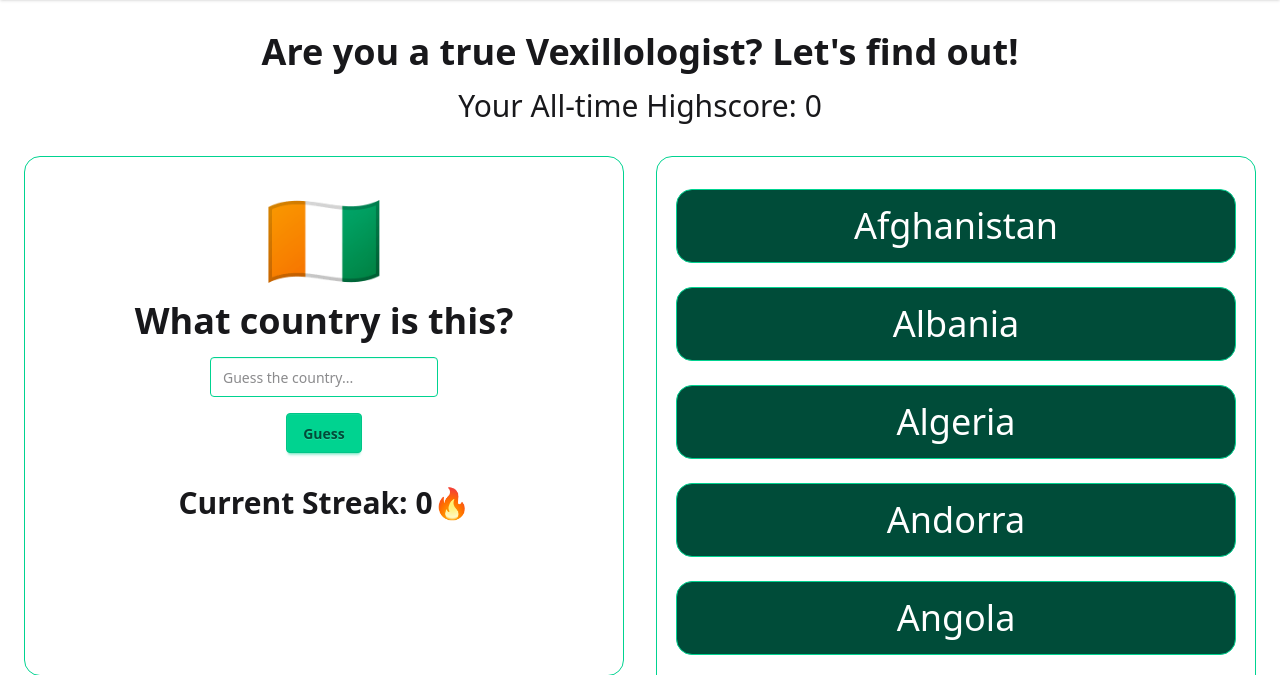
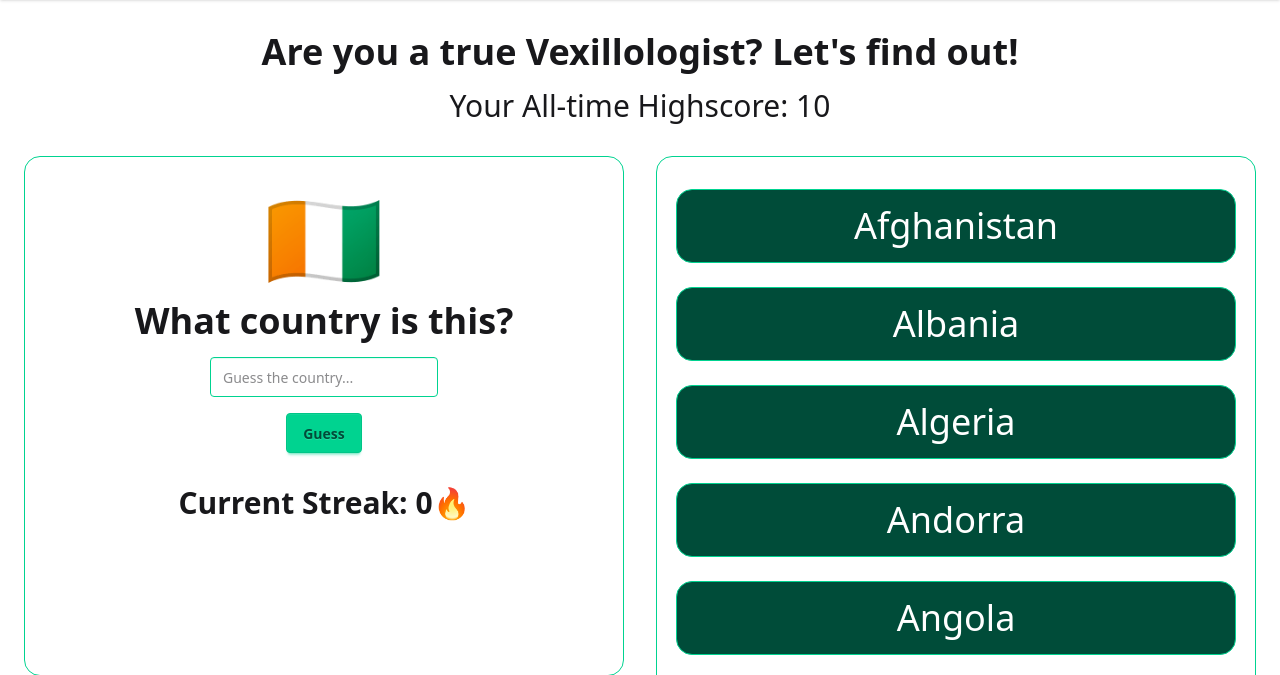
Before and after one commit to VictoryMa8/vexillology-quiz-v2, a Django app: page /quiz/ in a window 1280 px wide. Shown: the part 64-739 px from the top of the page. Run offline with Django 5.2, Linux system fonts and the light colour scheme; a user stored in the database is signed in; tables that the repository leaves empty hold one stand-in row (values such as "Sample post").

Commit message:
Added high score display

```diff
--- a/frontend/static/assets/styles/output.css
+++ b/frontend/static/assets/styles/output.css
@@ -11,7 +11,7 @@
     --color-white: #fff;
     --spacing: 0.25rem;
     --container-sm: 24rem;
-    --container-5xl: 64rem;
+    --container-4xl: 56rem;
     --text-lg: 1.125rem;
     --text-lg--line-height: calc(1.75 / 1.125);
     --text-xl: 1.25rem;
@@ -27,7 +27,6 @@
     --text-8xl: 6rem;
     --text-8xl--line-height: 1;
     --font-weight-medium: 500;
-    --font-weight-semibold: 600;
     --font-weight-bold: 700;
     --radius-lg: 0.5rem;
     --radius-2xl: 1rem;
@@ -2013,9 +2012,6 @@
   .z-1 {
     z-index: 1;
   }
-  .z-50 {
-    z-index: 50;
-  }
   .hero {
     display: grid;
     width: 100%;
@@ -2366,9 +2362,6 @@
   .h-6 {
     height: calc(var(--spacing) * 6);
   }
-  .h-8 {
-    height: calc(var(--spacing) * 8);
-  }
   .h-80 {
     height: calc(var(--spacing) * 80);
   }
@@ -2386,9 +2379,6 @@
   }
   .w-6 {
     width: calc(var(--spacing) * 6);
-  }
-  .w-8 {
-    width: calc(var(--spacing) * 8);
   }
   .w-9\/10 {
     width: calc(9/10 * 100%);
--- a/frontend/templates/quiz.html
+++ b/frontend/templates/quiz.html
@@ -2,7 +2,8 @@
 
 {% block content %}
 <h1 class="text-4xl mt-8 font-bold">Are you a true Vexillologist? Let's find out!</h1>
-<h1 class="text-3xl mt-4 mb-8">Your All-time Highscore: <span id="highscore"></span></h1>
+<!-- django.template.context_processors.auth is a default context processor, that automatically makes the user variable available in all our templates rendered using render() -->
+<h1 class="text-3xl mt-4 mb-8">Your All-time Highscore: {{ user.high_score }}</h1>
 
 <div class="flex flex-col md:flex-row">
     <div class="flex flex-col gap-4">
@@ -61,28 +62,6 @@
             input.classList.add('bg-success')
             input.focus()
         }
-
-        document.addEventListener('DOMContentLoaded', function() {
-            let streak = {{ streak }};
-            let highscore = parseInt(localStorage.getItem('high-score'))
-            let highscoreText = document.getElementById('highscore');
-
-            if (highscore) {
-                if (streak > highscore) {
-                    localStorage.setItem('high-score', streak);
-                    highscoreText.textContent = `${streak}`
-                    console.log('Highscore updated: ', streak);
-                }
-                else {
-                    highscoreText.textContent = highscore;
-                    console.log('Current highscore: ', highscore);
-                }
-            }
-            else {
-                localStorage.setItem('high-score', 0)
-                highscoreText.textContent = 0
-            }
-        });
     </script>
 </div>
 
--- a/frontend/views.py
+++ b/frontend/views.py
@@ -93,6 +93,13 @@ def quiz(request):
                 collected_flags.append(truth_flag)
             else:
                 collected_flags = [truth_flag]
+
+            # Slight performance benefit with update_fields
+            user = request.user
+            if streak > user.high_score:
+                user.high_score = streak
+                user.save(update_fields=['high_score'])
+
             messages.success(request, f"Correct 🥳 It was {truth_name}!")
             message = f"Correct 🥳 It was {truth_name}!"
             print(f"User is correct! Streak is now {streak}")
```
